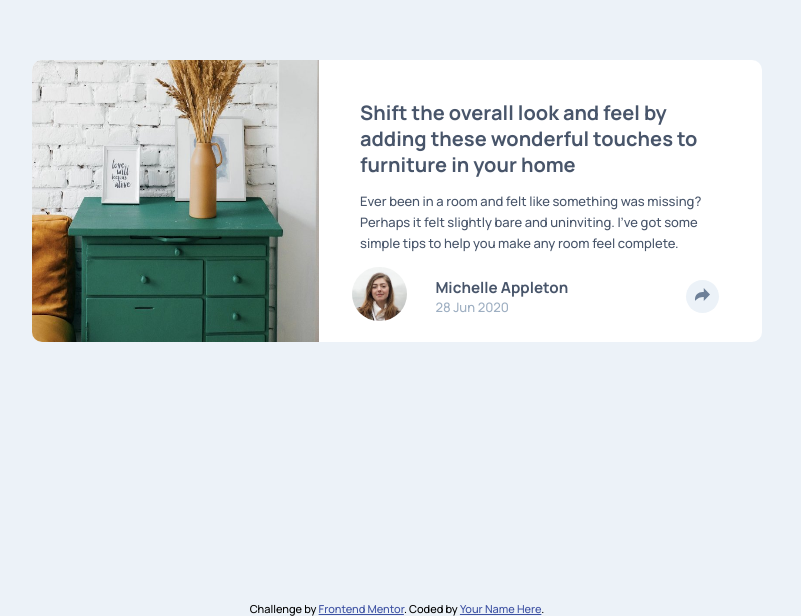
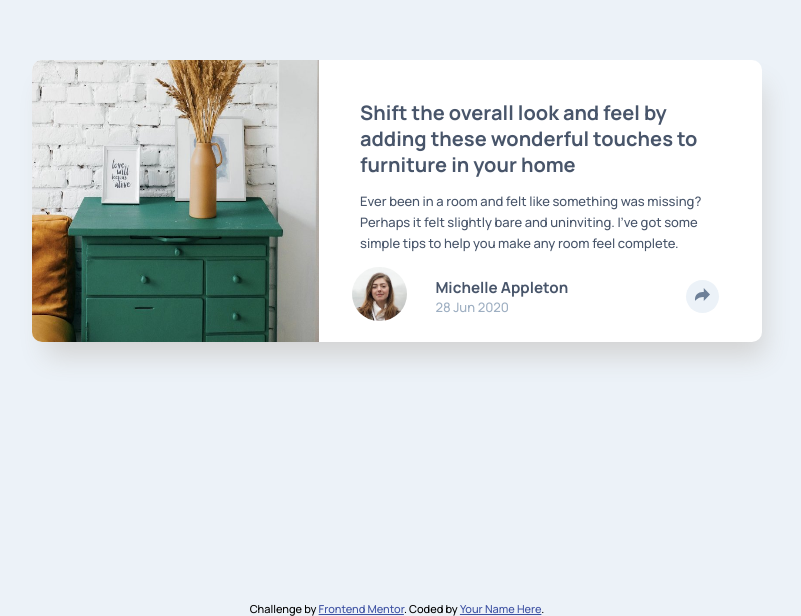
Before and after one commit to charles-loehle/article-preview-component, a website built with Parcel: page src/index.html in a window 1280 px wide. Shown: the part 199-815 px from the top of the page, without its empty margins (243-1044 px from the left). Built offline with nearby package versions, Linux system fonts and the light colour scheme.

Commit message:
added box shadow

```diff
--- a/src/main.css
+++ b/src/main.css
@@ -48,6 +48,7 @@ body {
 	max-width: 324px;
 	height: 512px;
 	border-radius: 10px;
+	box-shadow: 8px 20px 27px -6px lightgrey;
 }
 
 .card-body {
@@ -181,7 +182,7 @@ body {
 	width: 6%;
 }
 
-@media screen and (min-width: 600px) {
+@media screen and (min-width: 825px) {
 	.card {
 		height: 100%;
 		max-width: 730px;
```
Also changed, not shown: dist/index.js, 4 other files.
